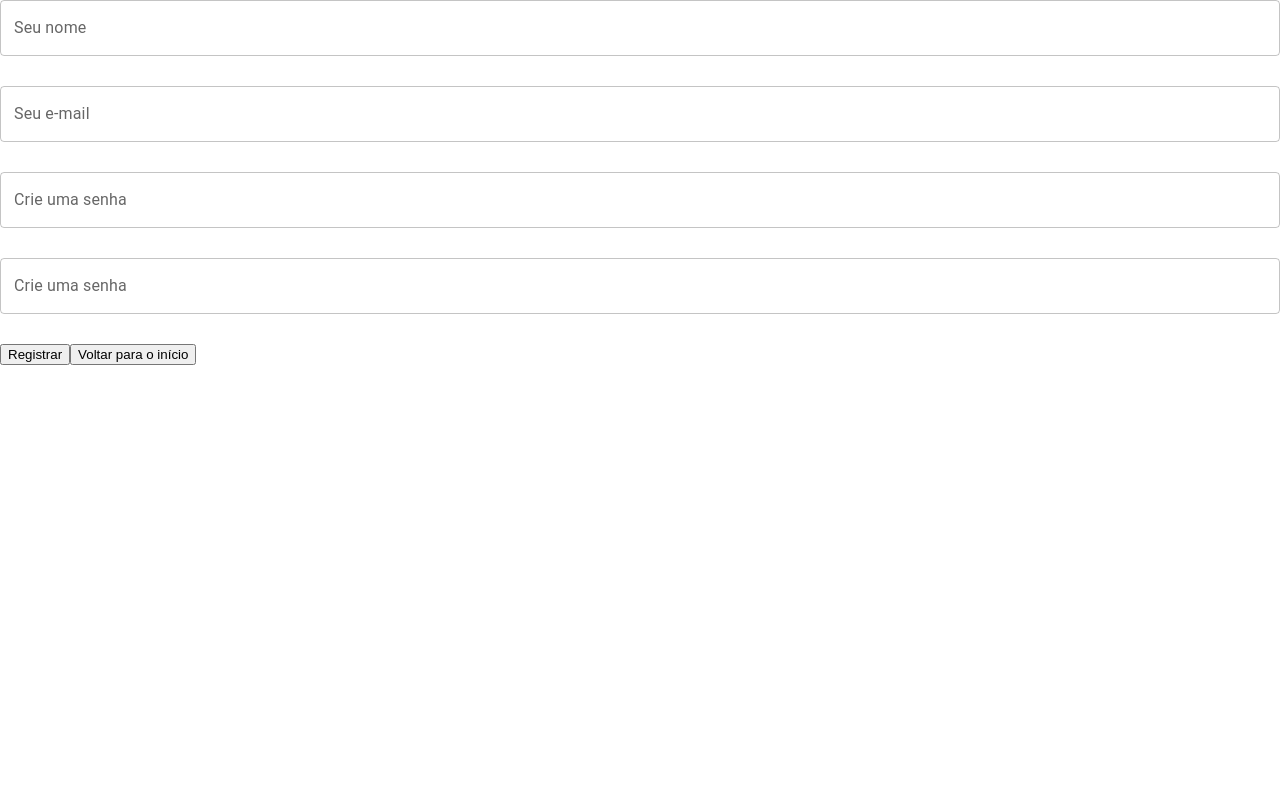
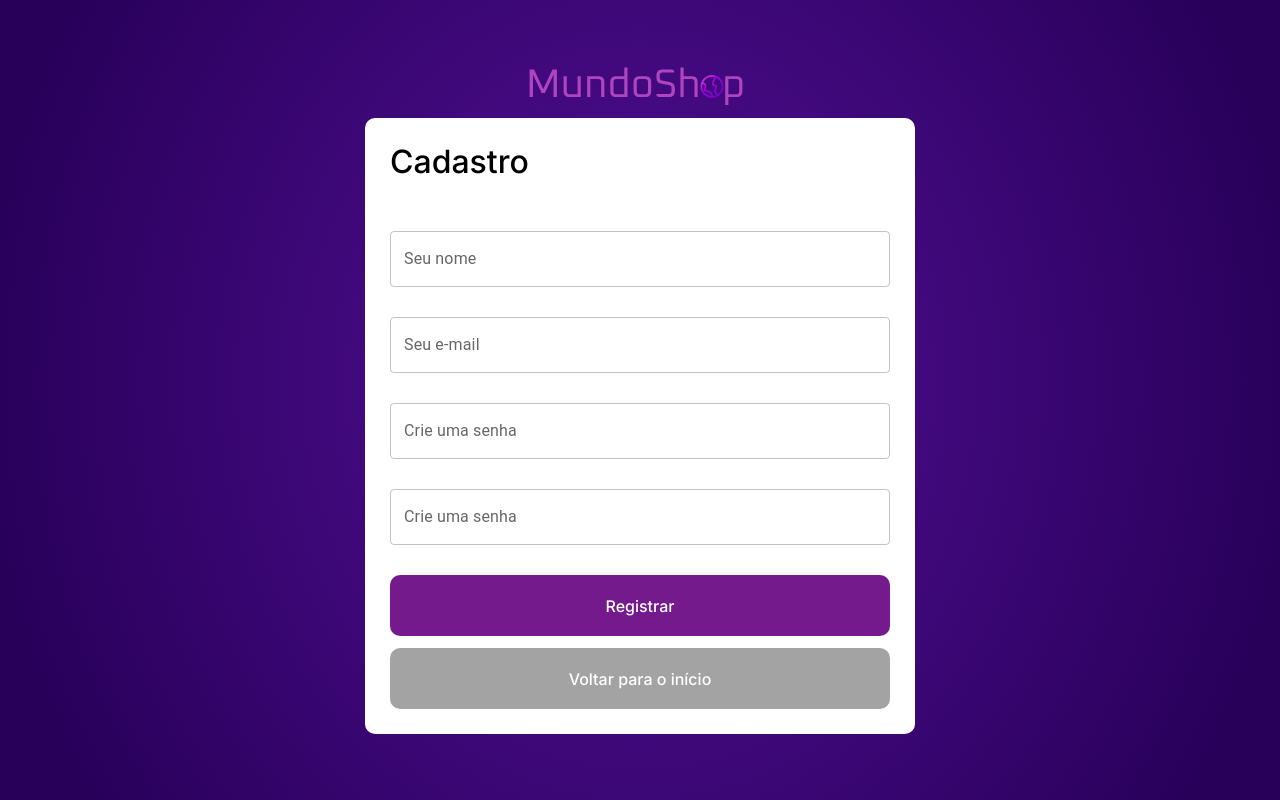
Before and after one commit to Projeto-front-end-t15-m3-MundoShop/Projeto-front-end-t15-m3-MundoShop, a React (Vite) app: page /register in a window 1280 px wide. Built offline with nearby package versions, Linux system fonts and the light colour scheme.

Commit message:
feat: style login/register

```diff
--- a/src/components/LoginForm/index.tsx
+++ b/src/components/LoginForm/index.tsx
@@ -6,11 +6,13 @@ import {
   ButtonBack,
   ButtonEntrar,
   ButtonLogin,
-  DivTest,
+  DivForm,
   FormLogin,
   H2Login,
+  ImgLogo,
   Link,
 } from "./style";
+import LogoShop from "./../../assets/LogoShop.svg";
 
 export const LoginForm = () => {
   const {
@@ -26,8 +28,10 @@ export const LoginForm = () => {
   };
 
   return (
-
-    <DivTest>
+    <DivForm>
+      <div>
+        <ImgLogo src={LogoShop} />
+      </div>
       <FormLogin onSubmit={handleSubmit(submit)}>
         <H2Login>Bem vindo de volta!</H2Login>
         <Input
@@ -44,10 +48,10 @@ export const LoginForm = () => {
         />
         <Link to={"/register"}>Não possui uma conta?</Link>
         <ButtonLogin>
-          <ButtonEntrar type='submit'>Entrar</ButtonEntrar>
+          <ButtonEntrar type="submit">Entrar</ButtonEntrar>
           <ButtonBack>Voltar para o início</ButtonBack>
         </ButtonLogin>
       </FormLogin>
-    </DivTest>
+    </DivForm>
   );
 };
--- a/src/components/LoginForm/style.ts
+++ b/src/components/LoginForm/style.ts
@@ -1,5 +1,6 @@
 import styled from "styled-components";
 import { Link as linkRouter } from "react-router-dom";
+import Rectangle from "./../../assets/Rectangle.svg";
 
 export const H2Login = styled.h2`
   font-family: "Inter";
@@ -12,13 +13,11 @@ export const H2Login = styled.h2`
 `;
 
 export const FormLogin = styled.form`
-  max-width: 502px;
-  width: 100%;
+  width: 500px;
+  max-width: 80%;
   background: #ffffff;
   border-radius: 10px;
-
-  margin: 150px auto;
-  padding: 78px 57px;
+  padding: 25px 25px;
 `;
 
 export const ButtonLogin = styled.div`
@@ -41,6 +40,8 @@ export const ButtonEntrar = styled.button`
   font-size: 16px;
   line-height: 38px;
   color: #ffffff;
+
+  border: none;
 `;
 
 export const ButtonBack = styled.button`
@@ -56,6 +57,8 @@ export const ButtonBack = styled.button`
   font-size: 16px;
   line-height: 38px;
   color: #ffffff;
+
+  border: none;
 `;
 
 export const Link = styled(linkRouter)`
@@ -64,7 +67,7 @@ export const Link = styled(linkRouter)`
   font-family: "Inter";
   font-style: normal;
   font-weight: 500;
-  font-size: 24px;
+  font-size: 16px;
   line-height: 38px;
   display: flex;
   justify-content: flex-end;
@@ -72,8 +75,19 @@ export const Link = styled(linkRouter)`
   margin-bottom: 20px;
 `;
 
-export const DivTest = styled.div`
-  background: #f4deff;
+export const DivForm = styled.div`
   width: 100vw;
   height: 100vh;
+
+  display: flex;
+  flex-direction: column;
+  justify-content: center;
+  align-items: center;
+
+  background: url(${Rectangle});
+  background-repeat: no-repeat;
+  background-position: center center;
+  background-size: cover;
 `;
+
+export const ImgLogo = styled.img``;
--- a/src/components/RegisterForm/index.tsx
+++ b/src/components/RegisterForm/index.tsx
@@ -2,6 +2,9 @@ import { useContext } from "react";
 import { SubmitHandler, useForm } from "react-hook-form";
 import { IRegisterFormValues, UserContext } from "../../providers/UserContext";
 import Input from "../Input";
+import { DivForm, ImgLogo } from "../LoginForm/style";
+import { ButtonRegister, ButtonsRegister, FormRegister, Link } from "./style";
+import LogoShop from "./../../assets/LogoShop.svg";
 
 export const RegisterForm = () => {
   const {
@@ -17,7 +20,12 @@ export const RegisterForm = () => {
   };
 
   return (
-    <form onSubmit={handleSubmit(submit)}>
+    <DivForm>
+      <div>
+        <ImgLogo src={LogoShop} />
+      </div>
+      <FormRegister onSubmit={handleSubmit(submit)}>
+        <h2>Cadastro</h2>
         <Input
           type="text"
           label="Seu nome"
@@ -42,8 +50,11 @@ export const RegisterForm = () => {
           register={register("password")}
           errors={errors.password}
         />
-      <button>Registrar</button>
-      <button>Voltar para o início</button>
-    </form>
+        <ButtonsRegister>
+          <ButtonRegister>Registrar</ButtonRegister>
+          <Link to={"/"}>Voltar para o início</Link>
+        </ButtonsRegister>
+      </FormRegister>
+    </DivForm>
   );
 };
--- /dev/null
+++ b/src/components/RegisterForm/style.ts
@@ -0,0 +1,66 @@
+import styled from "styled-components";
+import { Link as linkRouter } from "react-router-dom";
+
+export const FormRegister = styled.form`
+  width: 500px;
+  max-width: 80%;
+  background: #ffffff;
+  border-radius: 10px;
+
+  padding: 25px 25px;
+
+  h2 {
+    font-family: "Inter";
+    font-style: normal;
+    font-weight: 500;
+    font-size: 32px;
+    line-height: 38px;
+
+    margin-bottom: 50px;
+  }
+`;
+
+export const ButtonsRegister = styled.div`
+  display: flex;
+  flex-direction: column;
+  align-items: center;
+  gap: 12px;
+`;
+
+export const ButtonRegister = styled.button`
+  width: 100%;
+  height: 61px;
+
+  background: #751a8c;
+  border-radius: 10px;
+
+  font-family: "Inter";
+  font-style: normal;
+  font-weight: 500;
+  font-size: 16px;
+  line-height: 38px;
+  color: #ffffff;
+
+  border: none;
+`;
+
+export const Link = styled(linkRouter)`
+  width: 100%;
+  height: 61px;
+
+  display: flex;
+  align-items: center;
+  justify-content: center;
+
+  background: #a3a3a3;
+  border-radius: 10px;
+
+  font-family: "Inter";
+  font-style: normal;
+  font-weight: 500;
+  font-size: 16px;
+  line-height: 38px;
+  color: #ffffff;
+
+  border: none;
+`;
```
Also changed, not shown: src/assets/LogoShop.svg (added), src/assets/Rectangle.svg (added). Lines whose indentation alone changed are shown as unchanged.
